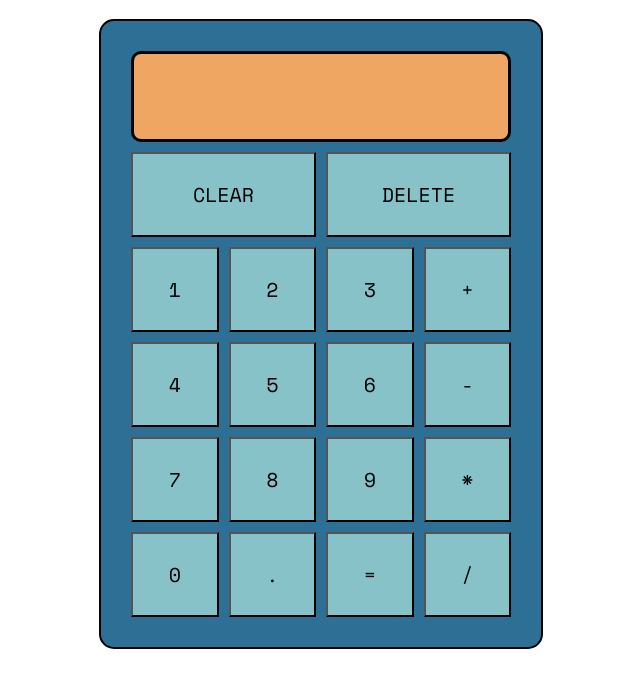
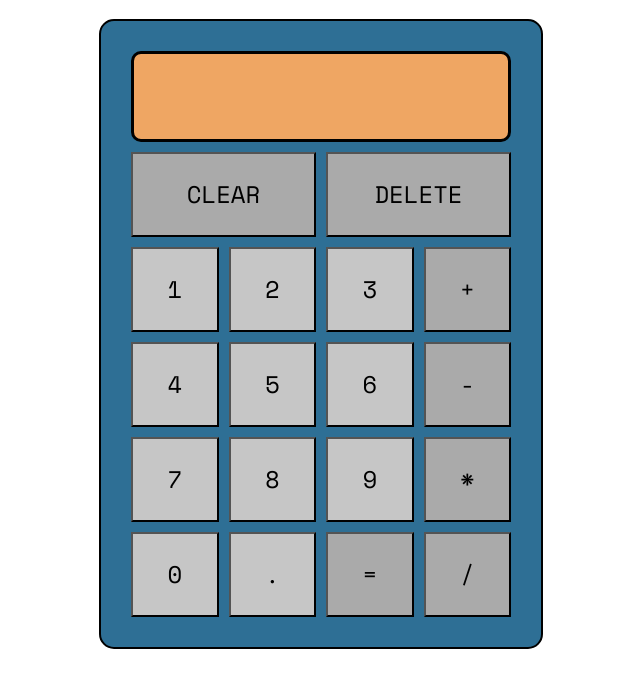
Before and after one commit to protonvert/calculator, a plain HTML site: page index.html in a window 1280 px wide. Shown: the part 72-760 px from the top of the page, without its empty margins (319-959 px from the left). Drawn offline with nearby package versions, Linux system fonts and the light colour scheme.

Commit message:
Change calculator aesthetic

```diff
--- a/styles.css
+++ b/styles.css
@@ -10,6 +10,8 @@
     border-radius: 15px;
     background-color: #2e6f95;
 }
+
+
 
 .calculator__screen {
     grid-column: span 4;
@@ -35,13 +37,27 @@
 }
 
 .calculator > button {
-    background-color: #86c2c8;
-    font-size: 20px;
+    background-color: #c6c6c6;
+    font-size: 24px;
 }
 
-button:hover {
-    background-color: #74acb1;
+.calculator .calc__operator {
+    background-color: #aaaaaa;
+
 }
+
+.calculator .calculator__button__clear {
+    background-color: #aaaaaa;
+}
+
+.calculator .calculator__button__delete {
+    background-color: #aaaaaa;
+}
+
+.calculator button:hover {
+    background-color: #e2ab78;
+}
+
 
 .main {
     /* min-width: 40%;
@@ -52,5 +68,5 @@ button:hover {
 
 * {
     font-family: 'Handlee', cursive;
-font-family: 'Space Mono', monospace;
+    font-family: 'Space Mono', monospace;
 }
```
